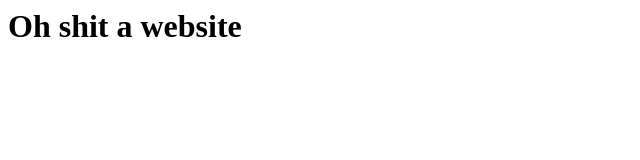
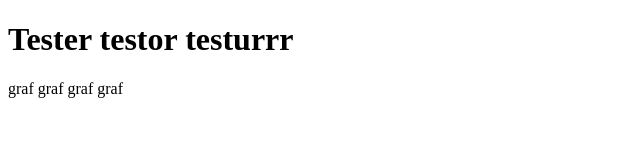
Before and after one commit to bmsyed/bmsyed.github.io, a plain HTML site: page index.html in a window 1280 px wide. Shown: the whole page, without its empty margins (0-640 px from the left). Drawn offline with Linux system fonts and the light colour scheme.

Commit message:
Testing html syntax and structure

```diff
--- a/index.html
+++ b/index.html
@@ -1 +1,13 @@
-<h1>Oh shit a website</h1>
+<!DOCTYPE html>
+<html>
+<head>
+  <title>
+
+  </title>
+</head>
+  <body>
+
+<h1> Tester testor testurrr </h1>
+    <p> graf graf graf graf</p>
+  </body>
+</html>
```
